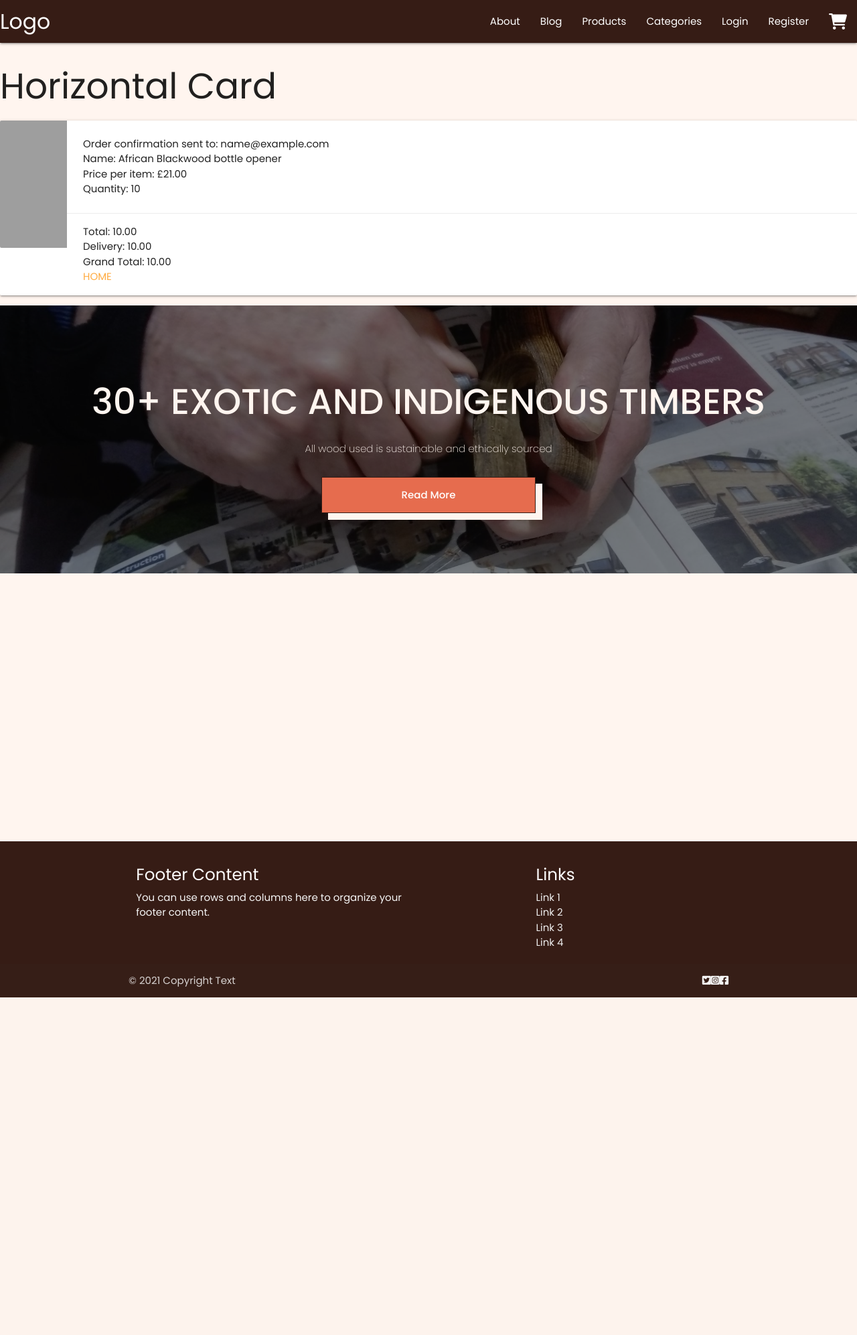
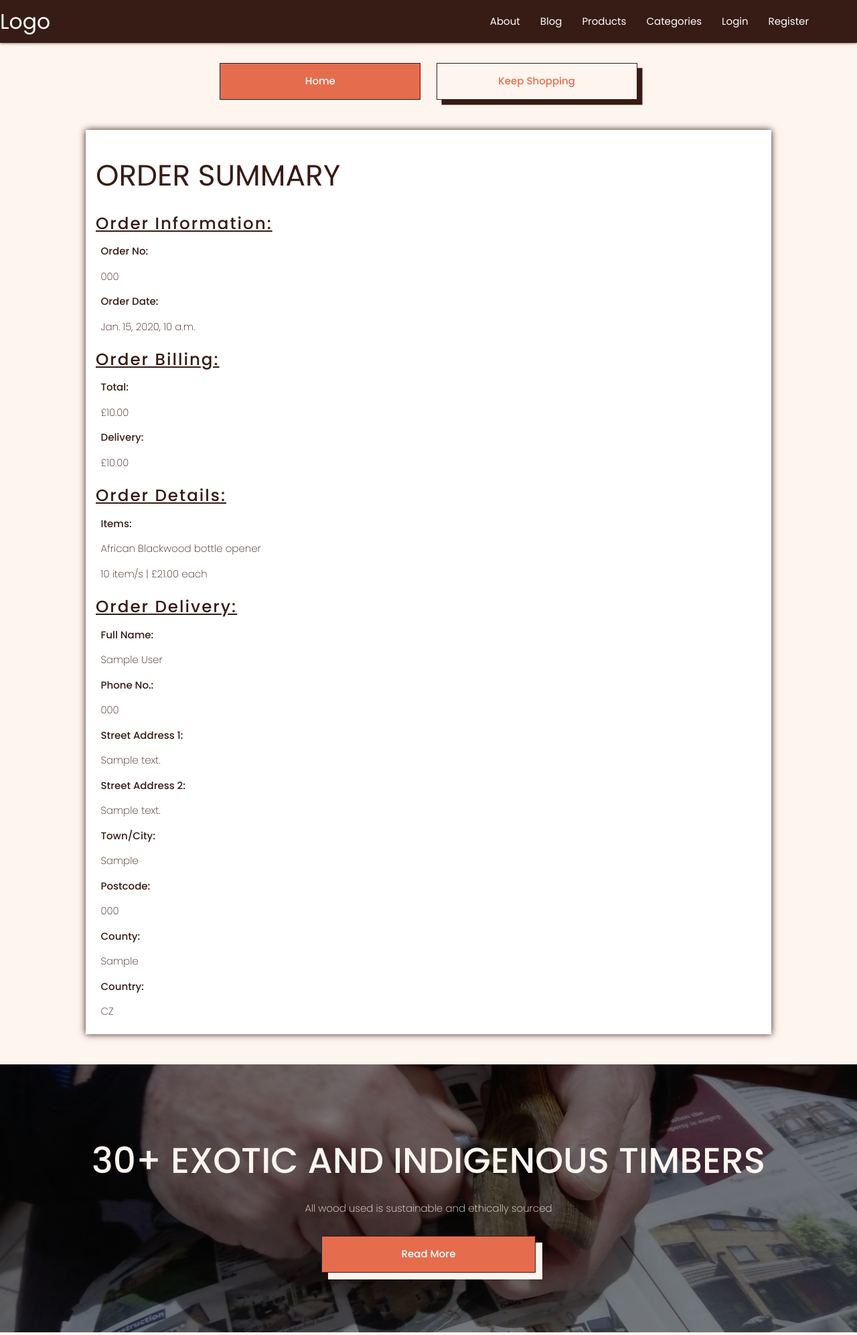
Before and after one commit to jjpickering10/CI-MS4-DragonEggWoodturning, a Django app: page /checkout/checkout_success/000 in a window 1280 px wide. Shown: the top 1993 px of the page at 67% size. Before the commit the page ends 1489 px from the top, so only its background shows below. Run offline with Django 3.2, Linux system fonts and the light colour scheme; data comes from the database, SQL or seed files in the repository; tables that the repository leaves empty hold one stand-in row (values such as "Sample post"); some libraries are stand-ins or nearby versions; grey boxes are pictures that could not be loaded.

Commit message:
An order confirmation info to checkout success page

```diff
--- a/checkout/templates/checkout/checkout_success.html
+++ b/checkout/templates/checkout/checkout_success.html
@@ -2,28 +2,53 @@
 {% load static %}
 
 {% block content %}
-<div class="col s12 m7">
-    <h2 class="header">Horizontal Card</h2>
-    <div class="card horizontal">
-      <div class="card-image">
-        <img src="https://lorempixel.com/100/190/nature/6">
-      </div>
-      <div class="card-stacked">
-        <div class="card-content">
-            <p>Order confirmation sent to: {{ order.email }}</p>
-        {% for item in order.lineitems.all %}
-          <p>Name: {{ item.product.name }}</p>
-          <p>Price per item: £{{ item.product.price }}</p>
-          <p>Quantity: {{ item.quantity }}</p>
-        {% endfor %}
-        </div>
-        <div class="card-action">
-            <p>Total: {{ order.order_total|floatformat:2 }}</p>
-            <p>Delivery: {{ order.delivery_cost|floatformat:2 }}</p>
-            <p>Grand Total: {{ order.grand_total|floatformat:2 }}</p>
-          <a href="{% url 'home' %}">Home</a>
-        </div>
-      </div>
-    </div>
+<div class="checkout-nav">
+  <a class="global-button" href="{% url 'home' %}">Home</a>
+  <a class="global-button" href="{% url 'all_products' %}">Keep Shopping</a>
+</div>
+<div class="checkout-success-container">
+  <h3>Order Summary</h3>
+  <div>
+    <h5>Order Information:</h5>
+    <p class="order-title">Order No:</p>
+    <p>{{ order.order_number }}</p>
+    <p class="order-title">Order Date:</p>
+    <p>{{ order.date }}</p>
   </div>
+  <div>
+    <h5>Order Billing:</h5>
+    <p class="order-title">Total:</p>
+    <p>£{{ order.grand_total }}</p>
+    <p class="order-title">Delivery:</p>
+    <p>£{{ order.delivery_cost }}</p>
+  </div>
+  <div>
+    <h5>Order Details:</h5>
+    <p class="order-title">Items:</p>
+    {% for item in order.lineitems.all %}
+    <p>{{ item.product.name }}</p>
+    <p>{{ item.quantity }} item/s | £{{ item.product.price }} each</p>
+    {% endfor %}
+  </div>
+  <div>
+    <h5>Order Delivery:</h5>
+    <p class="order-title">Full Name:</p>
+    <p>{{ order.full_name }}</p>
+    <p class="order-title">Phone No.:</p>
+    <p>{{ order.phone_number }}</p>
+    <p class="order-title">Street Address 1:</p>
+    <p>{{ order.street_address1 }}</p>
+    <p class="order-title">Street Address 2:</p>
+    <p>{{ order.street_address2 }}</p>
+    <p class="order-title">Town/City:</p>
+    <p>{{ order.town_or_city }}</p>
+    <p class="order-title">Postcode:</p>
+    <p>{{ order.postcode }}</p>
+    <p class="order-title">County:</p>
+    <p>{{ order.county }}</p>
+    <p class="order-title">Country:</p>
+    <p>{{ order.country }}</p>
+  </div>
+  <div></div>
+</div>
 {% endblock %}
--- a/static/css/base.css
+++ b/static/css/base.css
@@ -11,6 +11,7 @@
   margin: 0;
   padding: 0;
   box-sizing: border-box;
+  color: var(--primary-brown);
 }
 
 button {
@@ -693,6 +694,51 @@ nav {
   width: 375px;
 }
 
+.checkout-nav {
+  width: 50%;
+  margin: 2rem auto;
+  display: flex;
+}
+.checkout-nav a {
+  width: 300px;
+  text-align: center;
+}
+.checkout-nav a + a {
+  margin-left: 1em;
+  background: none;
+  color: var(--primary-orange);
+  box-shadow: 0.5rem 0.5rem 0 0 var(--primary-brown);
+}
+.checkout-nav a + a:hover, .checkout-nav a + a :focus {
+  box-shadow: none;
+  transition: 0.5s;
+}
+
+.checkout-success-container {
+  display: flex;
+  flex-direction: column;
+  margin: 3rem auto;
+  width: 80%;
+  background: var(--white);
+  padding: 1rem;
+  box-shadow: 0 0 10px 0 var(--primary-brown);
+}
+.checkout-success-container h3 {
+  text-transform: uppercase;
+}
+.checkout-success-container h5 {
+  font-weight: 500;
+  letter-spacing: 2px;
+  text-decoration: underline;
+}
+.checkout-success-container p {
+  font-weight: 200;
+  padding: 0.5em;
+}
+.checkout-success-container .order-title {
+  font-weight: 500;
+}
+
 .profile-container {
   display: flex;
   flex-wrap: wrap;
--- a/static/css/base.scss
+++ b/static/css/base.scss
@@ -12,6 +12,7 @@
     margin: 0;
     padding: 0;
     box-sizing: border-box;
+    color: var(--primary-brown);
 }
 
 // Global classes
@@ -901,6 +902,60 @@ nav {
     }
 }
 
+// Checkout success page
+
+.checkout-nav {
+    width: 50%;
+    margin: 2rem auto;
+    display: flex;
+
+    a {
+        width: 300px;
+        text-align: center;
+
+        + a {
+            margin-left: 1em;
+            background: none;
+            color: var(--primary-orange);
+            box-shadow: 0.5rem 0.5rem 0 0 var(--primary-brown);
+
+            &:hover, :focus {
+                box-shadow: none;
+                transition: 0.5s;
+            }
+        }
+    }
+}
+
+.checkout-success-container {
+    display: flex;
+    flex-direction: column;
+    margin: 3rem auto;
+    width: 80%;
+    background: var(--white);
+    padding: 1rem;
+    box-shadow: 0 0 10px 0 var(--primary-brown);
+
+    h3 {
+        text-transform: uppercase;
+    }
+
+    h5 {
+        font-weight: 500;
+        letter-spacing: 2px;
+        text-decoration: underline;
+    }
+
+    p {
+        font-weight: 200;
+        padding: 0.5em;
+    }
+
+    .order-title {
+        font-weight: 500;
+    }
+}
+
 // Profile page
 
 .profile-container {
```
Also changed, not shown: 1 other file.
